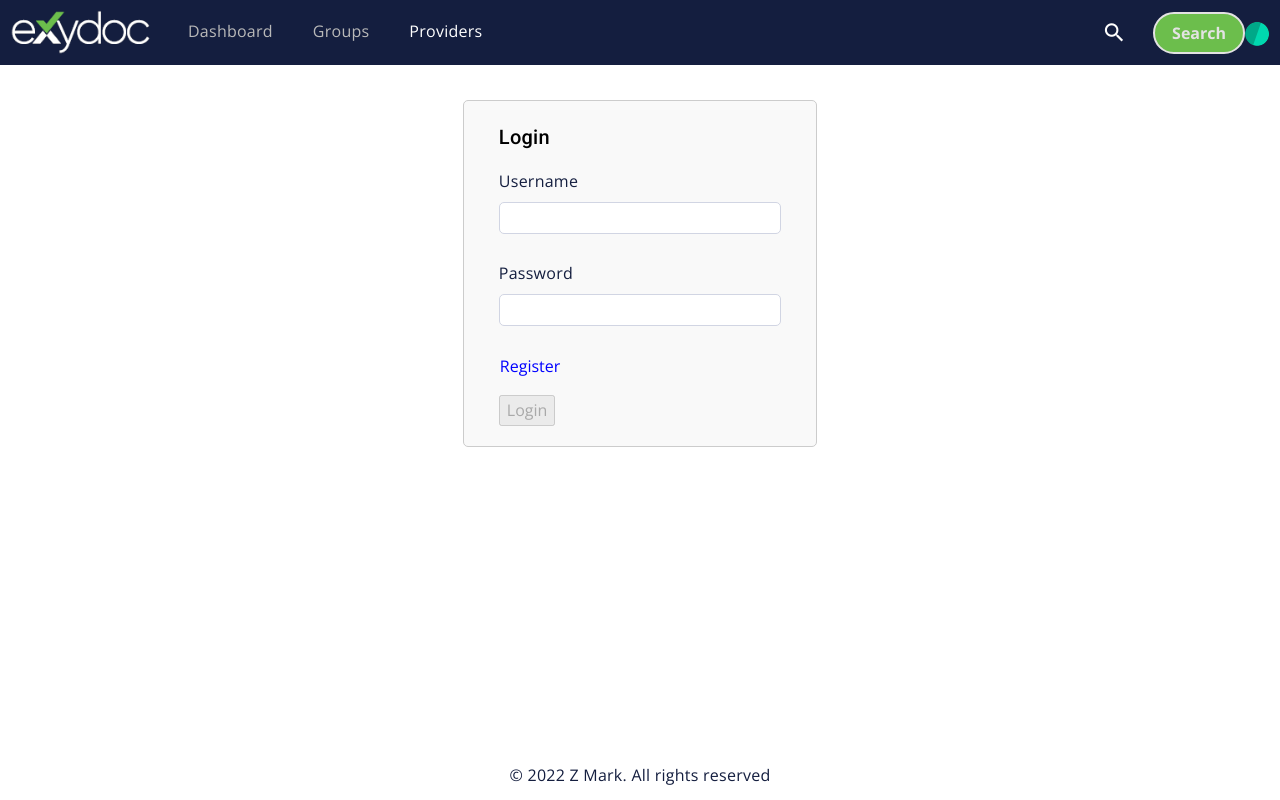
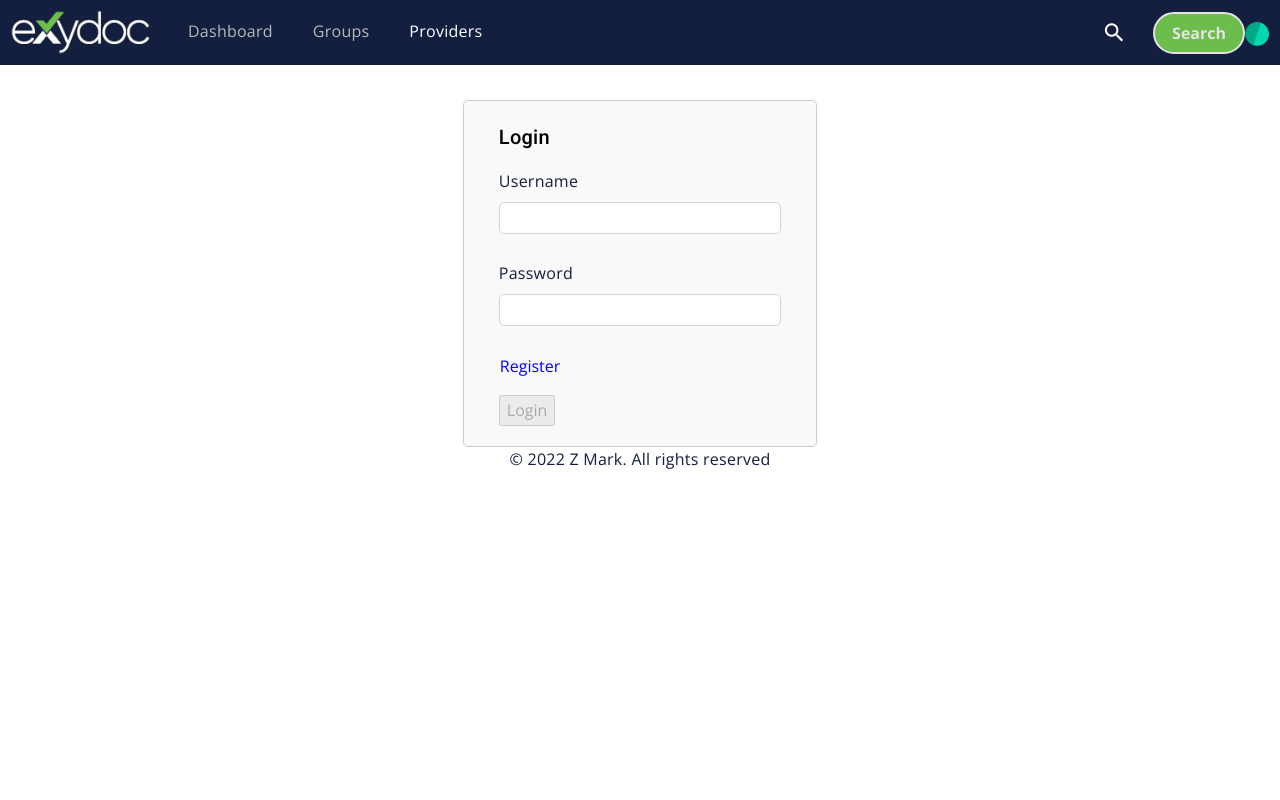
Before and after one commit to mayurgorane/DegreeAngular, an Angular app: page / in a window 1280 px wide. Built offline with nearby package versions, Linux system fonts and the light colour scheme.

Commit message:
Auth final

```diff
--- a/src/app/app.component.css
+++ b/src/app/app.component.css
@@ -96,9 +96,7 @@
   min-height: 100vh;
 }
 
-.ad-footer {
-  margin-top: auto;
-}
+
 .pagination-container {
   display: flex;
   justify-content: center;
--- a/src/app/app.component.html
+++ b/src/app/app.component.html
@@ -407,6 +407,7 @@
   </div>
   <!-- modal -->
 
+
   <ng-template #loginBox >
     <div class="login-box-container">
       <div class="container">
@@ -446,6 +447,9 @@
     </div>
   </ng-template>
 
+
+
+
   <!--====  End of Home middle section  ====-->
   <div class="pagination-container" *ngIf="isLoggedIn" >
     <button (click)="prevPage()" [disabled]="page === 0">Previous</button>
@@ -455,17 +459,10 @@
       Next
     </button>
   </div>
-  <!--=================================
-    =            Main Footer            =
-    ==================================-->
 
-  <footer class="ad-footer">
-    <div class="container">
-      <p class="text-center">&copy; 2022 Z Mark. All rights reserved</p>
-    </div>
-  </footer>
+<app-footer></app-footer>
 
-  <!--====  End of Main Footer  ====-->
+
 
   <script src="../assets/js/jquery.min.js"></script>
 
--- a/src/app/app.component.ts
+++ b/src/app/app.component.ts
@@ -78,7 +78,7 @@
     issueDate: null,
   };
 
-
+  @ViewChild('loginForm') loginForm!: NgForm;
   getnotes: any = [];
   saveNotes: any[] = [];
   isNoteThere: boolean = false;
@@ -847,7 +847,7 @@
 
 
 }
-@ViewChild('loginForm') loginForm!: NgForm;
+
 
 
 }
--- a/src/app/app.module.ts
+++ b/src/app/app.module.ts
@@ -22,13 +22,16 @@
 
 import { RouterModule, Routes } from '@angular/router';
 import { JwtInterceptor } from './Models/JwtInterceptor';
+import { FooterComponent } from './footer/footer.component';
+
 
 
 
 @NgModule({
   declarations: [
     AppComponent,
-    NavbarComponent
+    NavbarComponent,
+    FooterComponent
   ],
   imports: [
     BrowserModule,
@@ -49,11 +52,10 @@
    NgbModule,
    MatDialogModule
 
-
   ],
   providers: [
-    { provide: MAT_DATE_LOCALE, useValue: 'hi-IN' },
-    { provide: HTTP_INTERCEPTORS, useClass: JwtInterceptor, multi: true },  // Use 'hi-IN' for Hindi - India locale
+
+    { provide: HTTP_INTERCEPTORS, useClass: JwtInterceptor, multi: true },
 
     provideHttpClient(
       withFetch()
--- /dev/null
+++ b/src/app/footer/footer.component.css
@@ -0,0 +1,3 @@
+.ad-footer {
+    margin-top: auto;
+  }
--- /dev/null
+++ b/src/app/footer/footer.component.html
@@ -0,0 +1,5 @@
+<footer class="ad-footer">
+    <div class="container">
+      <p class="text-center">&copy; 2022 Z Mark. All rights reserved</p>
+    </div>
+  </footer>
```
Also changed, not shown: src/app/footer/footer.component.ts (added, +10 -0 lines).
